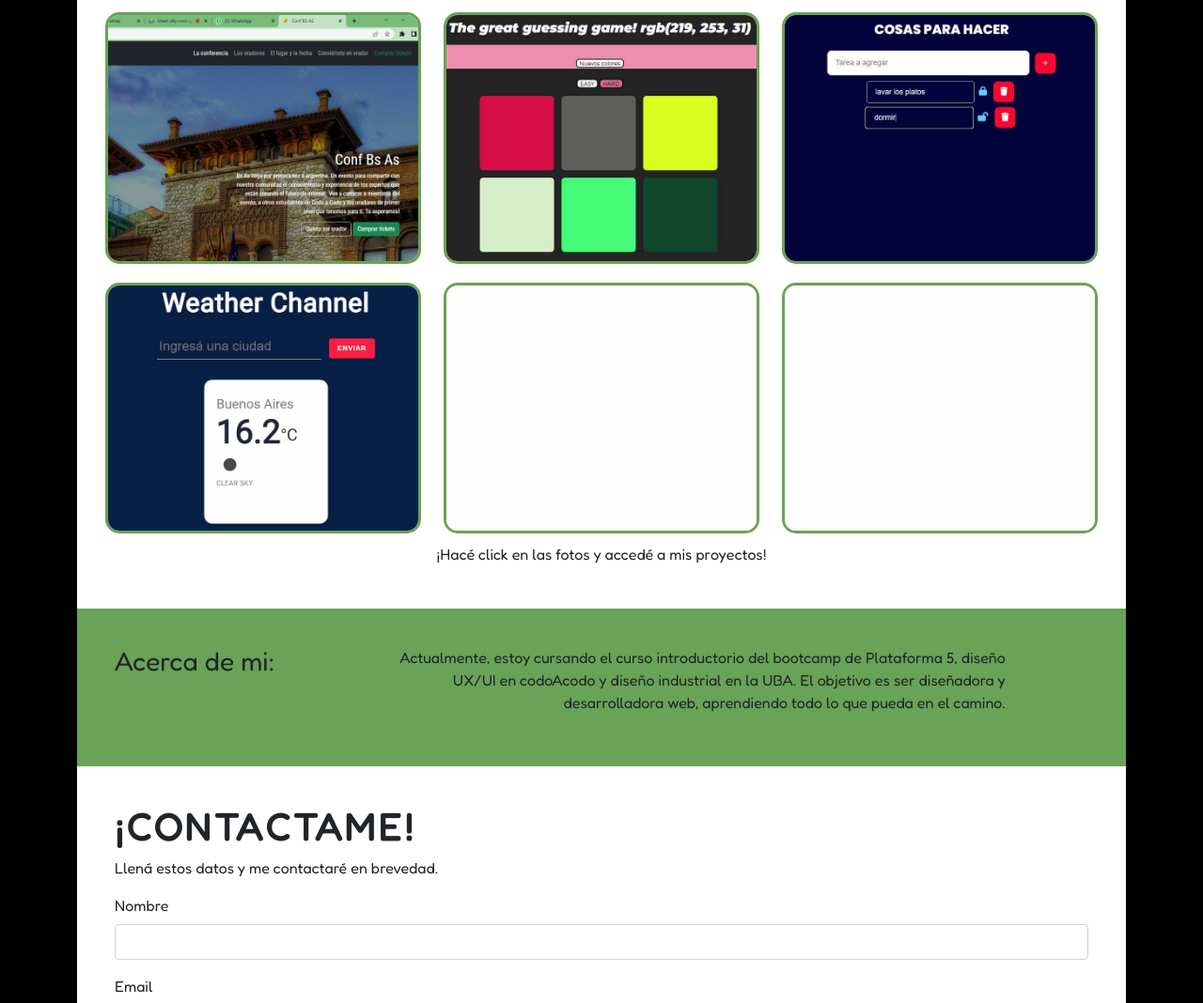
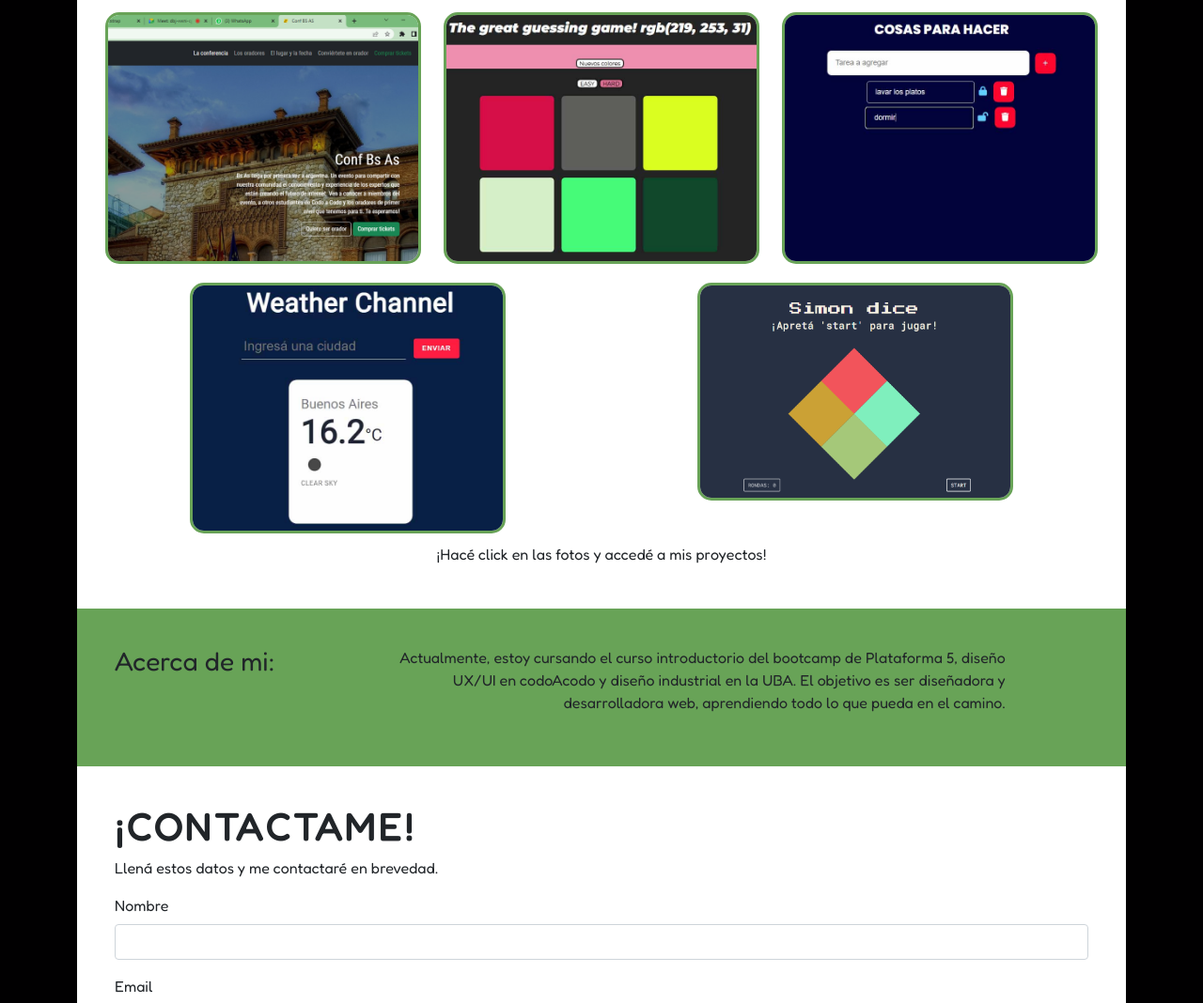
Before and after one commit to Iara-Pou/portfolio, a plain HTML site: page index.html in a window 1280 px wide. Shown: the part 624-1692 px from the top of the page at 94% size. Drawn offline with Linux system fonts and the light colour scheme.

Commit message:
Linkea el simon dice
Se había perdido el cambio anterior, así que lo volví a sumar.

```diff
--- a/index.html
+++ b/index.html
@@ -56,8 +56,9 @@
           <div class="col-sm-12 col-md-6 col-lg-4 rounded mx-auto d-block"><a href="https://weather-channel-iara.netlify.app"
               target="_blank"><img src="./imagenes/weatherChannel.jpg" alt="clima"></a></div>
 
-          <div class="col-sm-1 col-md-2 col-lg-4 rounded mx-auto d-block"><img src="./imagenes/fondo.jpg" alt="clima"></div>
-          <div class="col-sm-1 col-md-2 col-lg-4 rounded mx-auto d-block"><img src="./imagenes/fondo.jpg" alt="clima"></div>
+          <div class="col-sm-12 col-md-6 col-lg-4 rounded mx-auto d-block"><a href="https://iara-pou.github.io/juego-simon-dice/"
+                target="_blank"><img src="./imagenes/screenSimonDice.png" alt="clima"></a></div>
+
 
         </div>
         <div class="row">
```
Also changed, not shown: imagenes/screenSimonDice.png (added).
